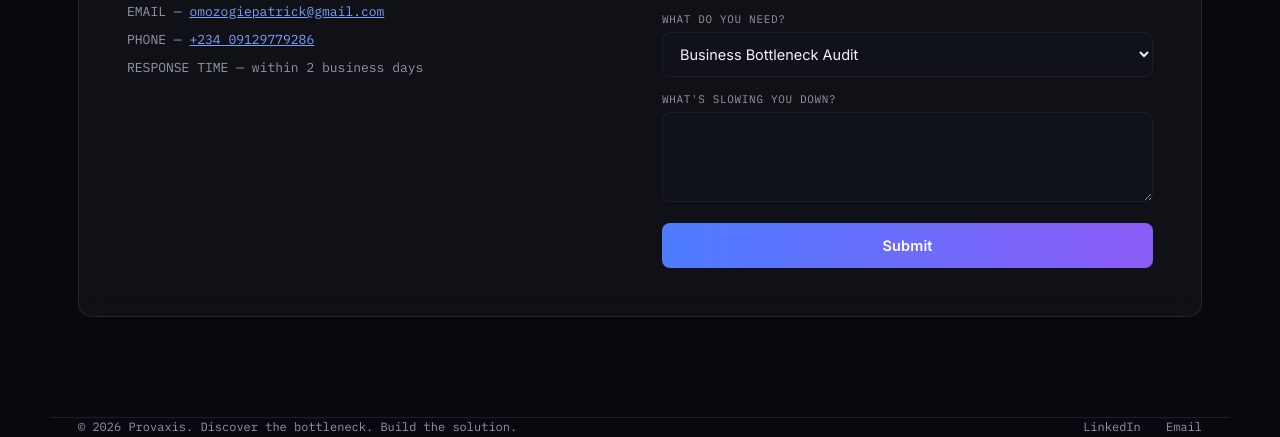
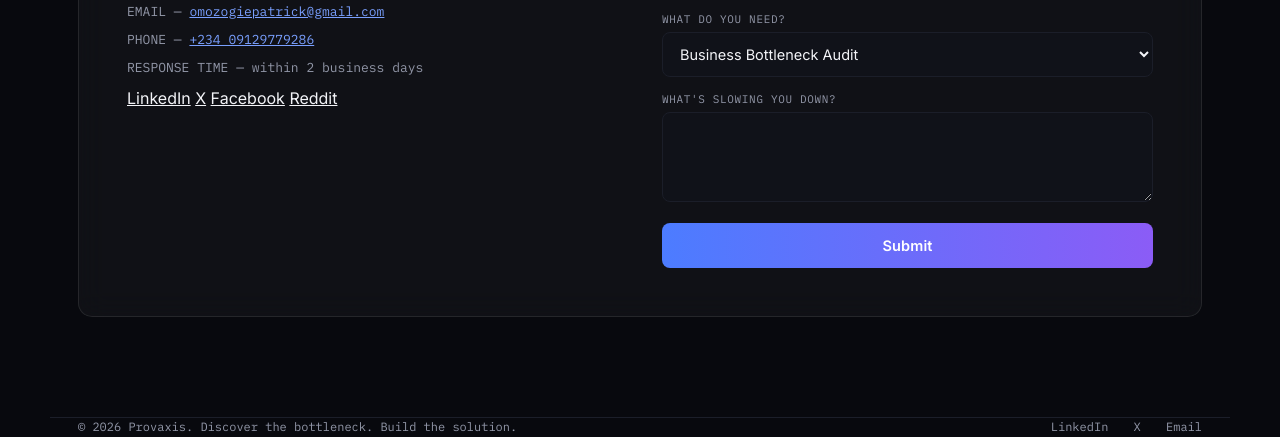
Before and after one commit to omozogiepatrick-maker/Creation-, a website: page contact.html in a window 1280 px wide. Shown: the part 379-816 px from the top of the page. Drawn offline with Linux system fonts and the light colour scheme.

Commit message:
Update contact.html
provaxis

```diff
--- a/contact.html
+++ b/contact.html
@@ -50,6 +50,12 @@
         <div class="contact-detail">EMAIL — <a href="mailto:omozogiepatrick@gmail.com">omozogiepatrick@gmail.com</a></div>
         <div class="contact-detail">PHONE — <a href="tel:+2349129779286">+234 09129779286</a></div>
         <div class="contact-detail">RESPONSE TIME — within 2 business days</div>
+        <div class="social-links">
+          <a href="https://www.linkedin.com/in/provaxis-helping-businesses-27808640b" target="_blank" rel="noopener">LinkedIn</a>
+          <a href="https://x.com/provaxis00pm" target="_blank" rel="noopener">X</a>
+          <a href="https://www.facebook.com/profile.php?id=61591662850448" target="_blank" rel="noopener">Facebook</a>
+          <a href="https://www.reddit.com/u/Omozogie_patrick" target="_blank" rel="noopener">Reddit</a>
+        </div>
       </div>
       <form id="contactForm">
         <input type="hidden" id="source" value="website">
@@ -87,7 +93,8 @@
 <footer class="wrap">
   <div>© 2026 Provaxis. Discover the bottleneck. Build the solution.</div>
   <div>
-    <a href="#">LinkedIn</a>
+    <a href="https://www.linkedin.com/in/provaxis-helping-businesses-27808640b" target="_blank" rel="noopener">LinkedIn</a>
+    <a href="https://x.com/provaxis00pm" target="_blank" rel="noopener">X</a>
     <a href="mailto:omozogiepatrick@gmail.com">Email</a>
   </div>
 </footer>
```
